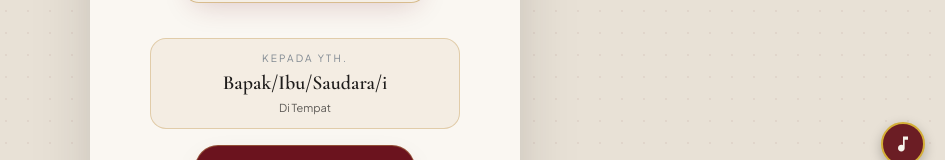
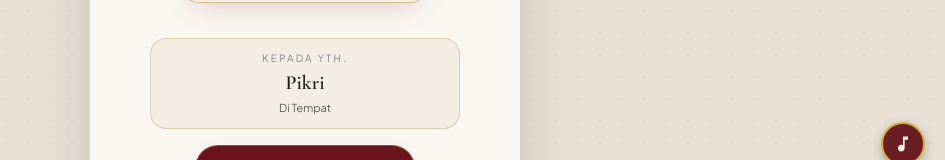
Before and after one commit to crisjfrs/undangan-nikah-obet, a plain HTML site: page index.html in a window 1280 px wide. Shown: the part 550-710 px from the top of the page, without its empty margins (335-1280 px from the left). Drawn offline with nearby package versions, Linux system fonts and the light colour scheme.

Commit message:
edit nama tujuan undangan

```diff
--- a/index.html
+++ b/index.html
@@ -221,7 +221,7 @@
         <div class="w-full max-w-[310px] rounded-2xl bg-cream/90 border border-gold/40 px-4 py-3 mb-4">
           <p class="text-[10px] uppercase tracking-[0.22em] text-batik">Kepada Yth.</p>
           <p id="cover-guest-name" class="mt-1 font-serif text-xl font-semibold text-beskap leading-snug">
-            Bapak/Ibu/Saudara/i
+            Pikri
           </p>
           <p class="mt-0.5 text-[11px] text-beskap/70">Di Tempat</p>
         </div>
```
